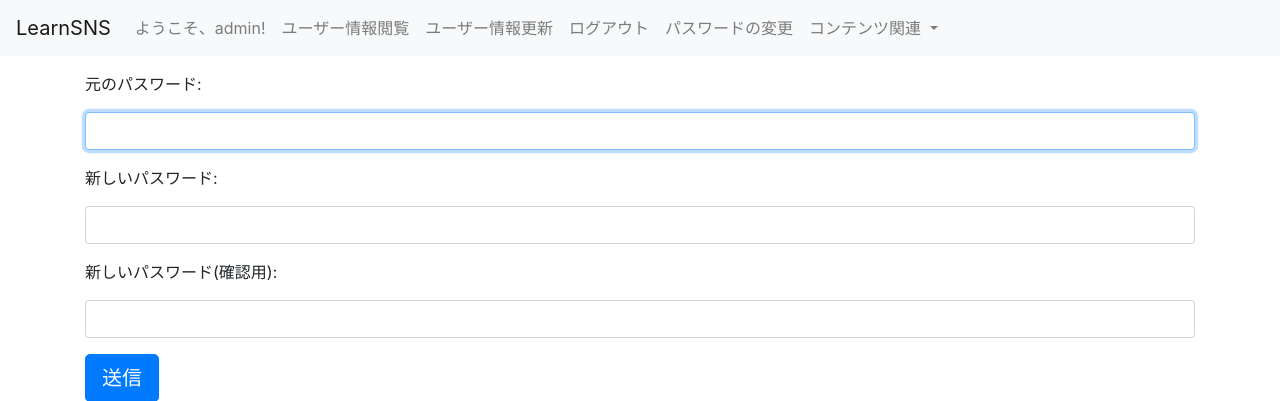
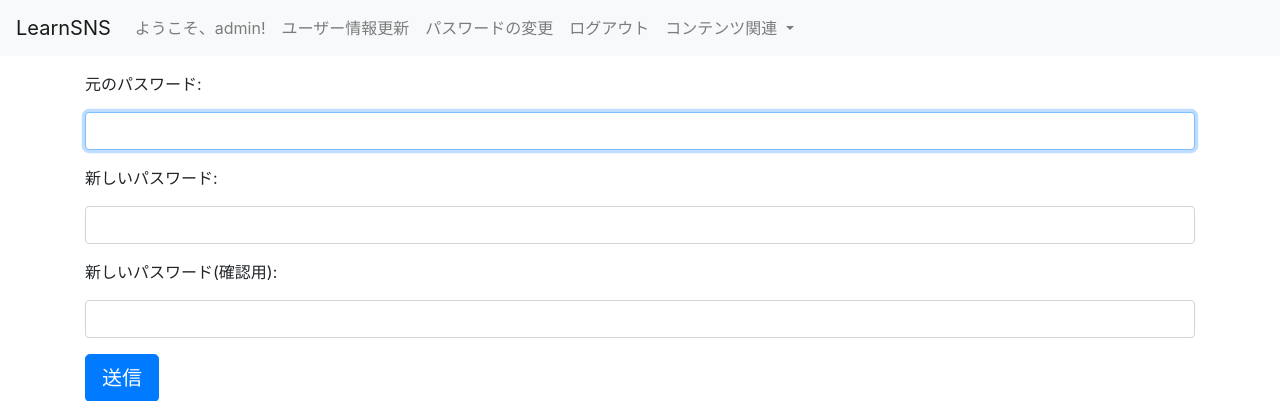
Before and after one commit to niya1123/netlab, a Django app: page /accounts/password_change/ in a window 1280 px wide. Shown: the top 401 px of the page. Run offline with Django 3.2, Linux system fonts and the light colour scheme; a user stored in the database is signed in; some libraries are stand-ins or nearby versions.

Commit message:
nav位置の調節

```diff
--- a/app/sns_project/accounts/templates/accounts/base.html
+++ b/app/sns_project/accounts/templates/accounts/base.html
@@ -24,19 +24,16 @@
         <ul class="navbar-nav mr-auto">
           {% if user.is_authenticated %}
           <li>
-            <a class="nav-item nav-link" href="#">ようこそ、{{user}}!</a>
-          </li>
-          <li>
-            <a class="nav-item nav-link" href="{% url 'accounts:profile' user.pk %}">ユーザー情報閲覧</a>
+            <a class="nav-item nav-link" href="{% url 'accounts:profile' user.pk %}">ようこそ、{{user}}!</a>
           </li>
           <li>
             <a class="nav-item nav-link" href="{% url 'accounts:profile_update' user.pk %}">ユーザー情報更新</a>
           </li>
           <li>
-            <a class="nav-item nav-link" href="{% url 'accounts:logout' %}">ログアウト</a>
+            <a class="nav-item nav-link" href="{% url 'accounts:password_change' %}">パスワードの変更</a>
           </li>
           <li>
-            <a class="nav-item nav-link" href="{% url 'accounts:password_change' %}">パスワードの変更</a>
+            <a class="nav-item nav-link" href="{% url 'accounts:logout' %}">ログアウト</a>
           </li>
           {% if perms.contents.add_content %}
           <li>
```
Also changed, not shown: app/sns_project/all.json (+1 -1 lines).
